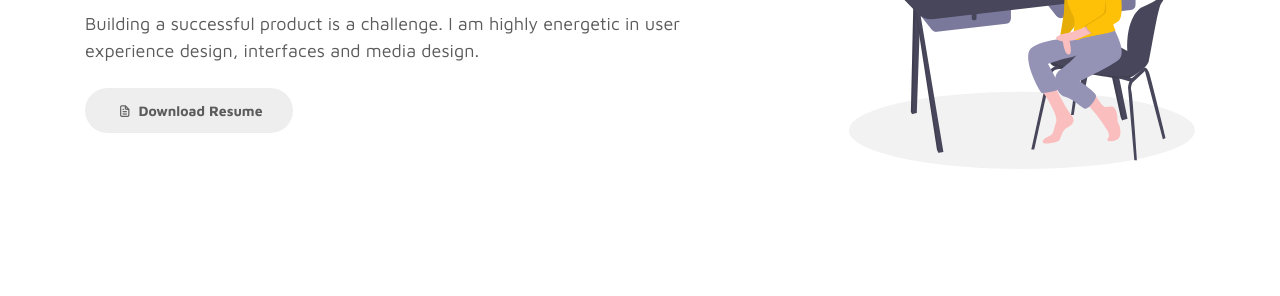
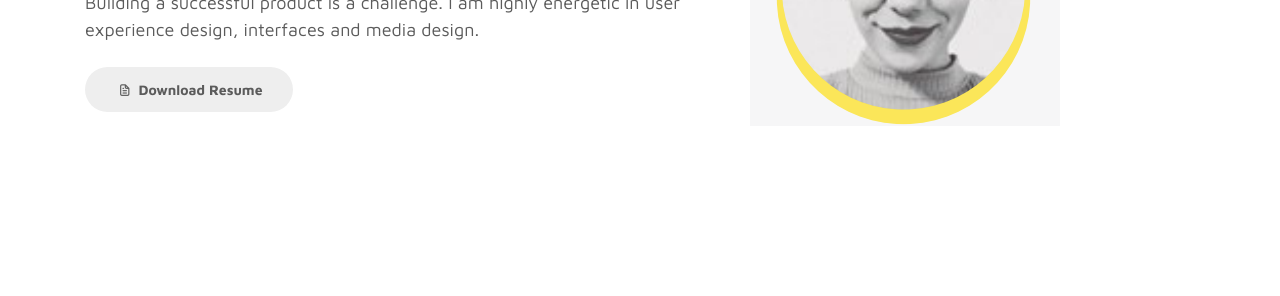
Before and after one commit to leoclavero/leoclavero.github.io, a plain HTML site: page index.html in a window 1280 px wide. Shown: the part 349-645 px from the top of the page. Drawn offline with Linux system fonts and the light colour scheme.

Commit message:
Update index.html

```diff
--- a/index.html
+++ b/index.html
@@ -88,7 +88,7 @@
 
                 <div class="col-lg-5 col-md-12 col-12">
                     <div class="about-image svg">
-                        <img src="images/undraw/undraw_software_engineer_lvl5.svg" class="img-fluid" alt="svg image">
+                        <img src="images/undraw/ro.png" class="img-fluid" alt="svg image">
                     </div>
                 </div>
 
@@ -172,12 +172,12 @@
                              <div class="timeline-yr">
                                   <span>2020</span>
                              </div>
-                        </div>
+
                              <div class="timeline-info">
                                   <h3><span>Diseño gráfico / Multimedial</span><small>Gobierno de la Ciudad de Buenos Aires</small></h3>
                                   <p></p>
                              </div>
-
+  </div>
       <div class="timeline-wrapper">
                             <div class="timeline-yr">
                                 <span>2012</span>
@@ -195,7 +195,7 @@
 
 
                     </div>
-                </div>
+
 
                 <div class="col-lg-6 col-12">
                   <h2 class="mb-4 mobile-mt-2">Educations</h2>
```
